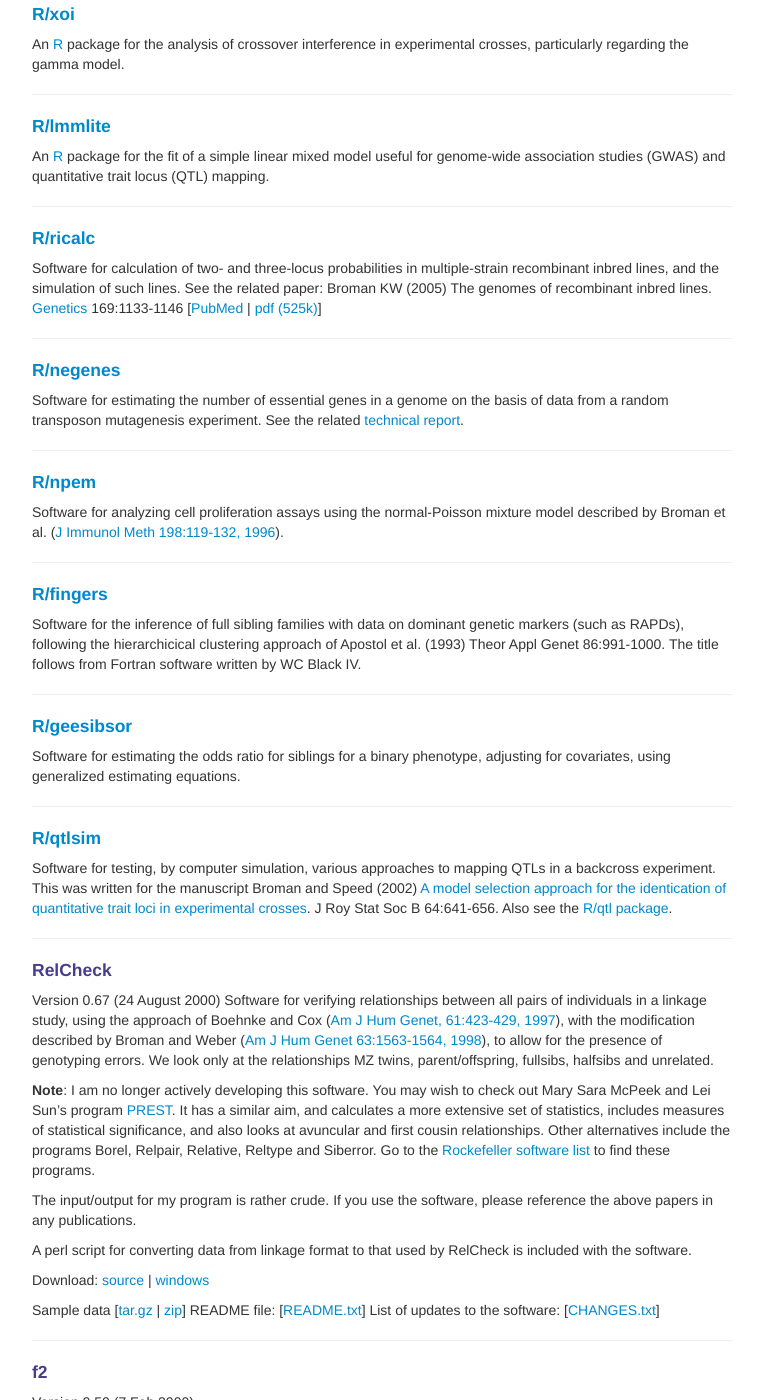
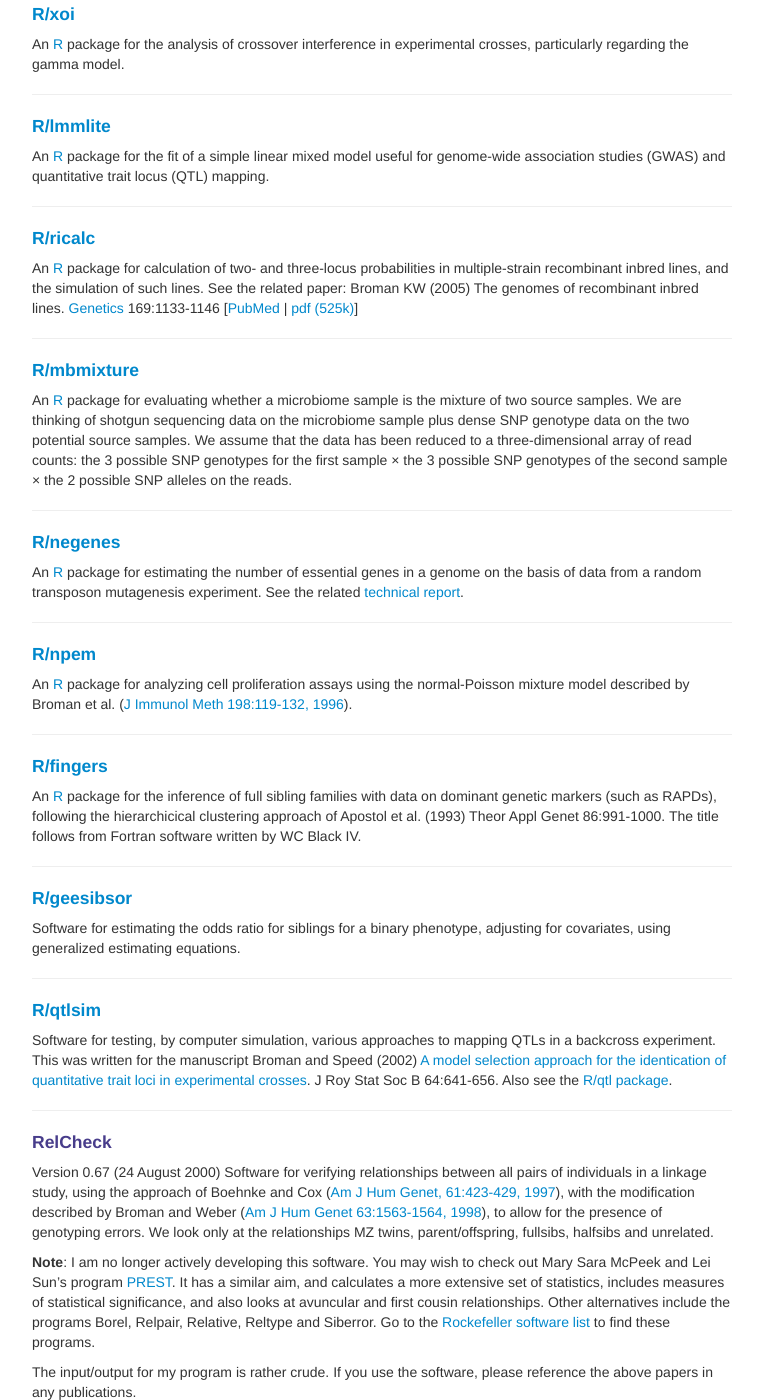
Before and after one commit to kbroman/kbroman.github.io, a Jekyll site: the page built from pages/software.md, in a window 1280 px wide and 1400 px high, scrolled down 1258 px. Shown: the whole window, without its empty margins (258-1021 px from the left). Built offline with Jekyll 4.4.1, drawn with Linux system fonts in a browser that asks for light colours.

Commit message:
Add R/mbmixture to pages/software

```diff
--- a/pages/software.md
+++ b/pages/software.md
@@ -121,7 +121,7 @@
 
 #### <a name="ricalc"></a>[R/ricalc](https://github.com/kbroman/ricalc)
 
-Software for calculation of two- and three-locus probabilities in
+An [R](https://www.r-project.org) package for calculation of two- and three-locus probabilities in
 multiple-strain recombinant inbred lines, and the simulation of such lines.
 See the related paper: Broman KW (2005) The genomes of
 recombinant inbred lines.  [Genetics](http://www.genetics.org/) 169:1133-1146
@@ -130,9 +130,21 @@
 
 ---
 
+#### <a name="mbmixture"></a>[R/mbmixture](https://github.com/kbroman/mbmixture)
+
+An [R](https://www.r-project.org) package for evaluating whether a microbiome sample is the mixture of
+two source samples. We are thinking of shotgun sequencing data on the
+microbiome sample plus dense SNP genotype data on the two potential
+source samples. We assume that the data has been reduced to a
+three-dimensional array of read counts: the 3 possible SNP genotypes
+for the first sample &times; the 3 possible SNP genotypes of the
+second sample &times; the 2 possible SNP alleles on the reads.
+
+---
+
 #### <a name="negenes"></a>[R/negenes](https://github.com/kbroman/negenes)
 
-Software for estimating the number of essential genes in a genome
+An [R](https://www.r-project.org) package for estimating the number of essential genes in a genome
 on the basis of data from a random transposon mutagenesis experiment.
 See the related [technical report](https://www.biostat.wisc.edu/~kbroman/publications/ms0220.pdf).
 
@@ -141,7 +153,7 @@
 
 #### <a name="npem"></a>[R/npem](https://github.com/kbroman/npem)
 
-Software for analyzing cell proliferation assays using the
+An [R](https://www.r-project.org) package for analyzing cell proliferation assays using the
 normal-Poisson mixture model described by Broman et al.
 ([J Immunol Meth 198:119-132, 1996](https://www.ncbi.nlm.nih.gov/pubmed/8946008)).
 
@@ -149,7 +161,7 @@
 
 #### <a name="fingers"></a>[R/fingers](https://github.com/kbroman/fingers)
 
-Software for the inference of full sibling families with data on
+An [R](https://www.r-project.org) package for the inference of full sibling families with data on
 dominant genetic markers (such as RAPDs), following the hierarchicical
 clustering approach of Apostol et al. (1993) Theor Appl Genet
 86:991-1000.  The title follows from Fortran software written by WC
```
